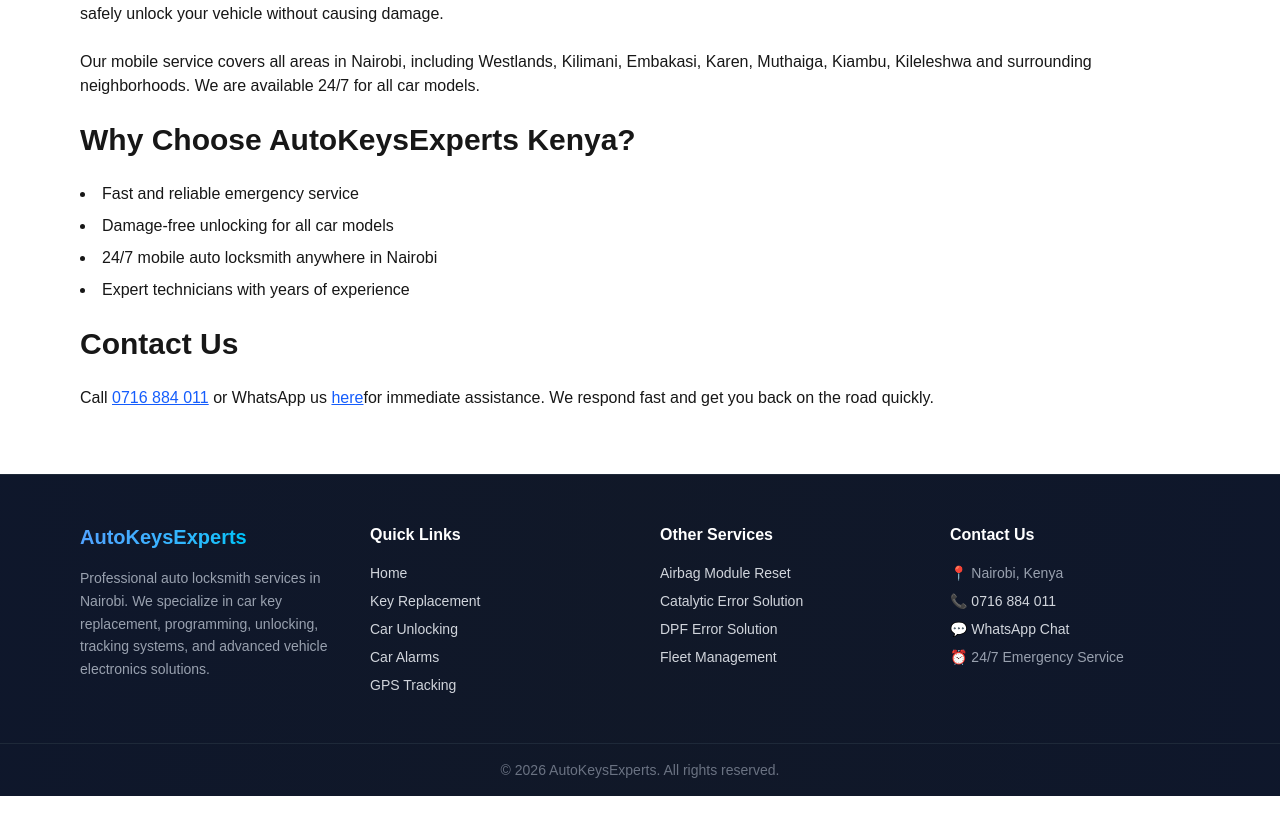
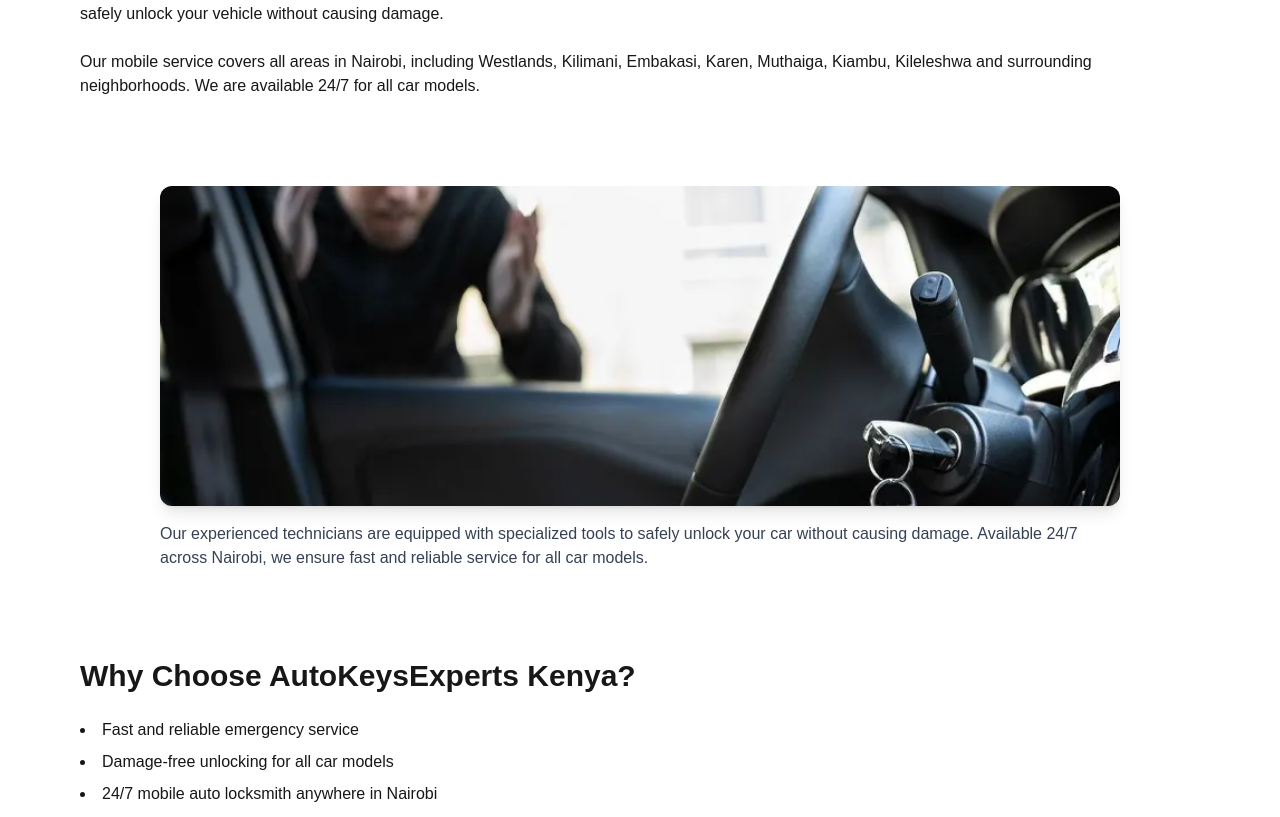
Before and after one commit to Avelimanuel/autokeyexperts, a Next.js app: page /car-unlocking-nairobi in a window 1280 px wide. Shown: the part 706-1523 px from the top of the page. Before the commit the page ends 1502 px from the top, so only its background shows below. Built offline with nearby package versions, Linux system fonts and the light colour scheme.

Commit message:
edited ulocking page

```diff
--- a/app/car-unlocking-nairobi/page.tsx
+++ b/app/car-unlocking-nairobi/page.tsx
@@ -61,9 +61,27 @@
         </p>
         <p>
           Our mobile service covers all areas in Nairobi, including Westlands,
-          Kilimani, Embakasi, Karen, Muthaiga, Kiambu, Kileleshwa and surrounding neighborhoods. We are available
-          24/7 for all car models.
+          Kilimani, Embakasi, Karen, Muthaiga, Kiambu, Kileleshwa and
+          surrounding neighborhoods. We are available 24/7 for all car models.
         </p>
+        <section className="px-6 md:px-20 py-16">
+
+
+          <div className="relative w-full h-80 rounded-xl overflow-hidden shadow-lg">
+            <Image
+              src="/images/lockedoutofcar.webp"
+              alt="Professional car unlocking service"
+              fill
+              className="object-cover"
+            />
+          </div>
+
+          <p className="mt-4 text-gray-700">
+            Our experienced technicians are equipped with specialized tools to
+            safely unlock your car without causing damage. Available 24/7 across
+            Nairobi, we ensure fast and reliable service for all car models.
+          </p>
+        </section>
 
         <h2 className="text-3xl font-bold">
           Why Choose AutoKeysExperts Kenya?
```
